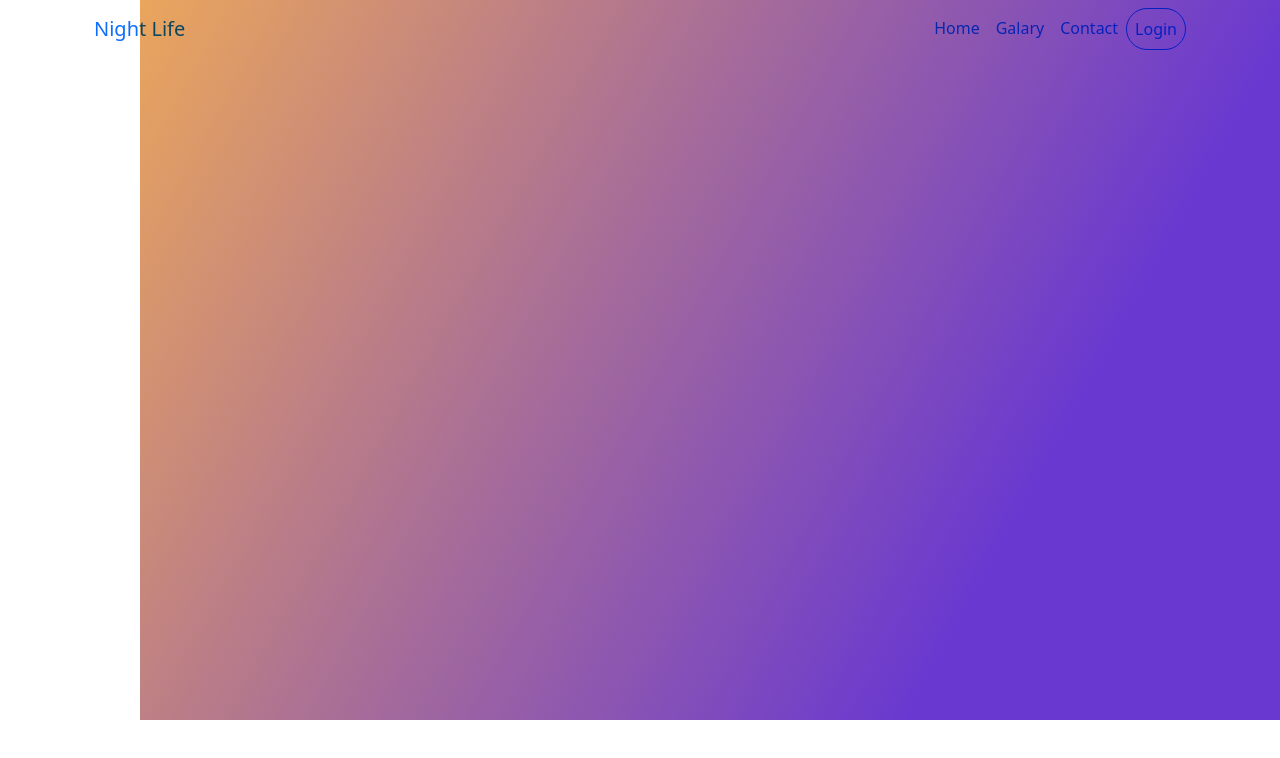
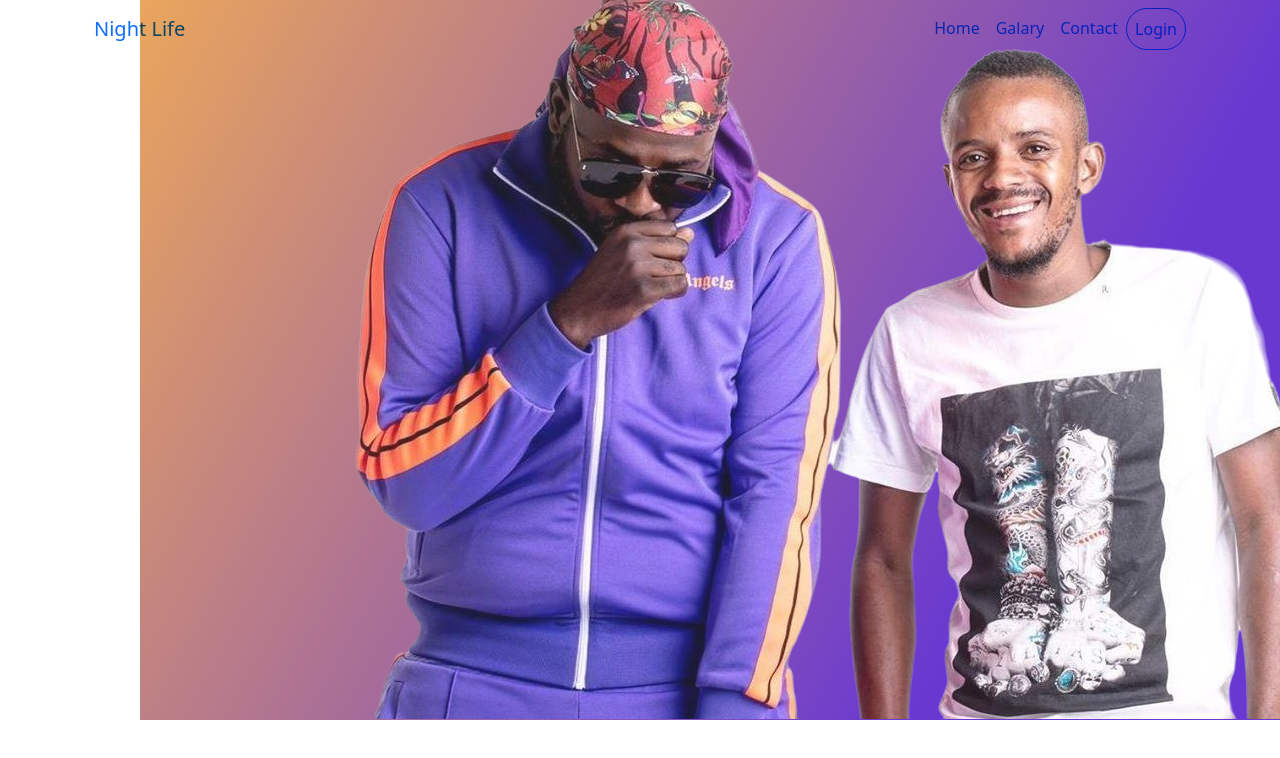
Before and after one commit to diphokoo/NightLife, a Vue app: page / in a window 1280 px wide. Shown: the top 758 px of the page. Built offline with nearby package versions, Linux system fonts and the light colour scheme.

Commit message:
background image

```diff
--- a/src/components/Header.vue
+++ b/src/components/Header.vue
@@ -1,8 +1,17 @@
 <template>
     <div class="headerColor">
-
+        <img id="imgHeader" src="./assests/kabzanPhori-PhotoRoom.png">
     </div>
 </template>
+
+<style scoped>
+    img#imgHeader {
+        /* left: 24px; */
+        position: absolute;
+        margin-left: 135px;
+        margin-top: -23px;
+    }
+    </style>
 <script>
     export default {
         name: 'Header',
```
Also changed, not shown: src/components/assests/kabzanPhori-PhotoRoom.png (added), src/components/assests/kabzanPhori.jpg (deleted).
